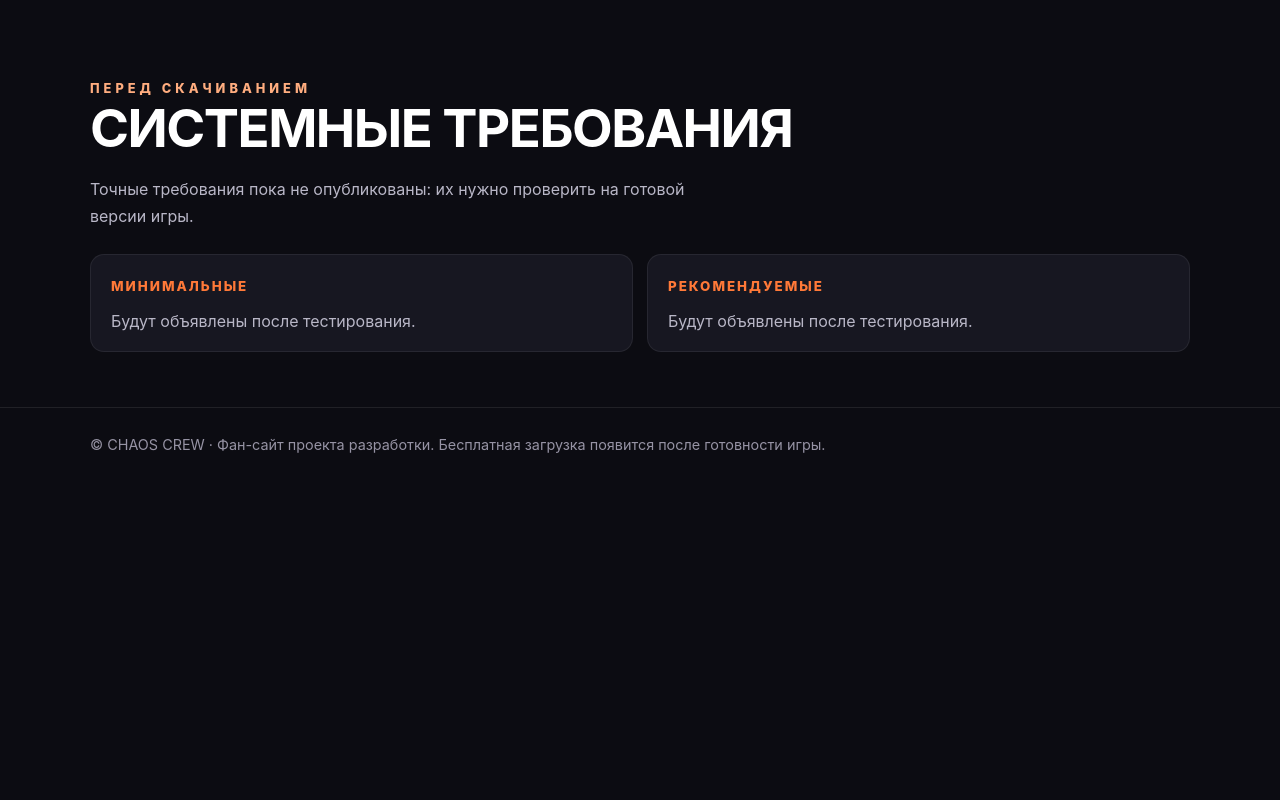
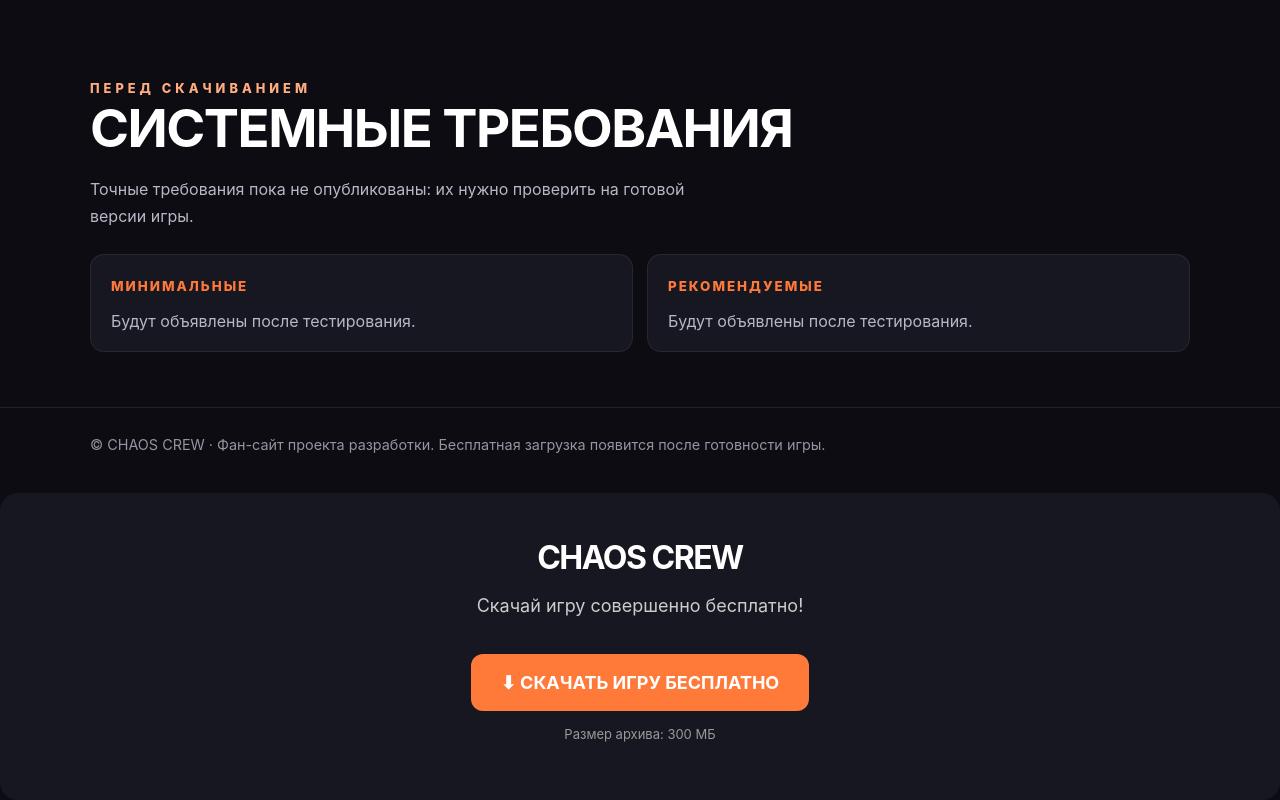
Before and after one commit to sh2ki34/chaoscrew-game.github.io, a plain HTML site: page index.html in a window 1280 px wide. Shown: the part 2196-2996 px from the top of the page. Before the commit the page ends 2689 px from the top, so only its background shows below. Drawn offline with Linux system fonts and the light colour scheme.

Commit message:
Update index.html

```diff
--- a/index.html
+++ b/index.html
@@ -110,5 +110,27 @@
   </main>
 
   <footer><div class="wrap">© CHAOS CREW · Фан-сайт проекта разработки. Бесплатная загрузка появится после готовности игры.</div></footer>
+
+<section style="text-align:center; padding:45px 20px; background:#171721; border-radius:18px; color:white;">
+  <h2 style="font-size:32px; margin-bottom:12px;">CHAOS CREW</h2>
+
+  <p style="font-size:18px; color:#cccccc;">
+    Скачай игру совершенно бесплатно!
+  </p>
+
+  <a
+    href="https://drive.google.com/uc?export=download&id=1vIdHHiE8AoBDGoxPCs4F_Ftzj7mOJSX8"
+    target="_blank"
+    rel="noopener"
+    style="display:inline-block; margin-top:20px; padding:18px 30px; background:#ff7938; color:white; text-decoration:none; font-weight:bold; font-size:18px; border-radius:12px;"
+  >
+    ⬇ СКАЧАТЬ ИГРУ БЕСПЛАТНО
+  </a>
+
+  <p style="font-size:13px; color:#999; margin-top:15px;">
+    Размер архива: 300 МБ
+  </p>
+</section>
+
 </body>
 </html>
```
